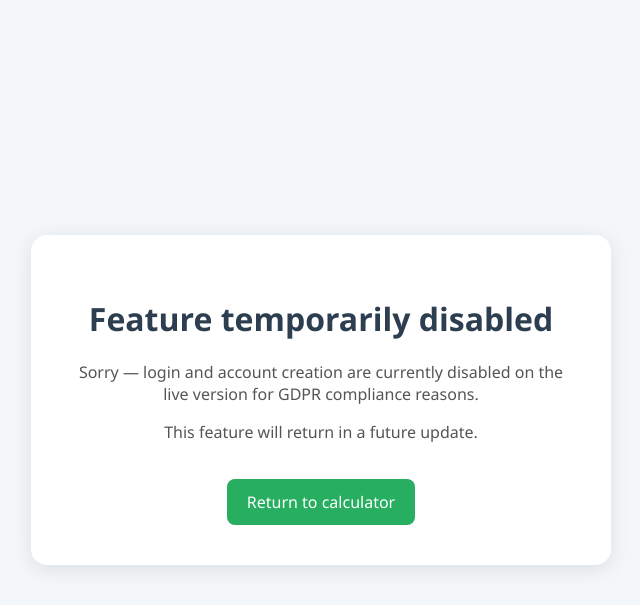
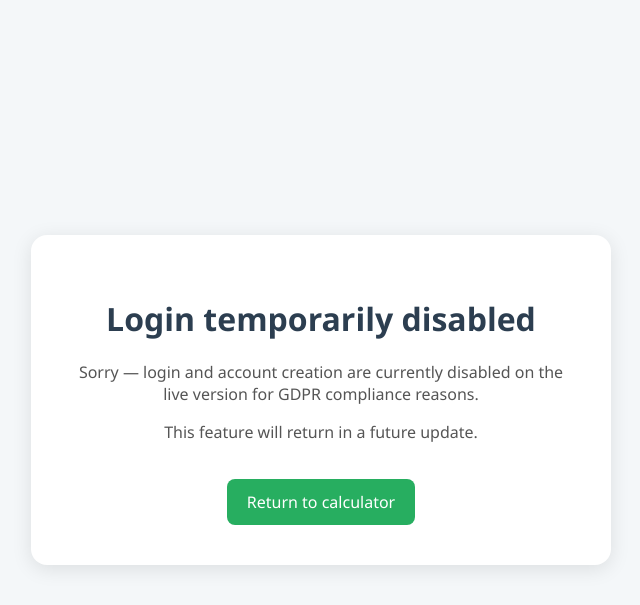
Before and after one commit to EimearCrowley/Carbon-Footprint-Webapp-for-MTU, a Django app: a page that uses carbon_footprint_app/carbon_app/templates/Registration/disabled.html in a window 1280 px wide. Shown: the top 605 px of the page, without its empty margins (319-959 px from the left). Run offline with Django 5.2, Linux system fonts and the light colour scheme.

Commit message:
Formatting disclaimer and feature disabled message for login/signup pages

```diff
--- a/carbon_footprint_app/carbon_app/templates/Registration/disabled.html
+++ b/carbon_footprint_app/carbon_app/templates/Registration/disabled.html
@@ -48,7 +48,7 @@ p{
 
 <div class="box">
 
-<h1>Feature temporarily disabled</h1>
+<h1>{{ page_type }} temporarily disabled</h1>
 
 <p>
 Sorry — login and account creation are currently disabled on the live version
--- a/carbon_footprint_app/carbon_app/templates/mode_selection.html
+++ b/carbon_footprint_app/carbon_app/templates/mode_selection.html
@@ -158,7 +158,7 @@
         <h3 style="margin-bottom:15px;">Privacy & Safety Notice</h3>
 
         <p style="font-size:14px; color:#555;">
-            We do not store or retain any personal data. Your entries (e.g., general home area, work location, and car engine size) are used only to generate results.
+            We do not store or retain any personal data. Your entries (e.g. general home area, work location, and car engine size) are used only to generate results.
         </p>
         <p style="font-size:14px; color:#555;">
         ⚠️ <strong>Tip: Avoid entering your exact home address unless you’re comfortable doing so — using general areas, towns, or neighborhoods is sufficient for accurate results.</strong>
--- a/carbon_footprint_app/carbon_app/urls.py
+++ b/carbon_footprint_app/carbon_app/urls.py
@@ -11,7 +11,7 @@ urlpatterns = [
     path('delete-result/<int:result_id>/', views.delete_result, name='delete_result'),
 
     # signup page
-    path('accounts/signup/', views.signup_view, name='signup'),
+    #path('accounts/signup/', views.signup_view, name='signup'),
     path('dashboard/', views.dashboard_view, name='dashboard'),
 
     # app pages
--- a/carbon_footprint_app/carbon_app/views.py
+++ b/carbon_footprint_app/carbon_app/views.py
@@ -498,8 +498,10 @@ def signup_view(request):
 # -----------------------------
 # DISABLED VIEW
 # -----------------------------
-def disabled_view(request):
-    return render(request,"registration/disabled.html")
+def disabled_view(request, page_type):
+    return render(request,"registration/disabled.html", {
+        "page_type": page_type
+    })
 
 # -----------------------------
 # DASHBOARD
--- a/carbon_footprint_app/carbon_footprint_app/urls.py
+++ b/carbon_footprint_app/carbon_footprint_app/urls.py
@@ -28,11 +28,11 @@ urlpatterns = [
     path('', include('carbon_app.urls')),
 
     # ✅ OVERRIDE LOGIN + SIGNUP FIRST
-    path('accounts/login/', views.disabled_view, name='login'),
-    path('accounts/signup/', views.disabled_view, name='signup'),
+    path('accounts/login/', lambda request: views.disabled_view(request, "Login"), name='login'),
+    path('accounts/signup/', lambda request: views.disabled_view(request, "Sign up"), name='signup'),
 
     # Django auth URLs (password reset etc still available if needed)
-    path('accounts/', include('django.contrib.auth.urls')),
+    #path('accounts/', include('django.contrib.auth.urls')),
 
     path('logout/', auth_views.LogoutView.as_view(next_page='/'), name='logout'),
 ]
```
